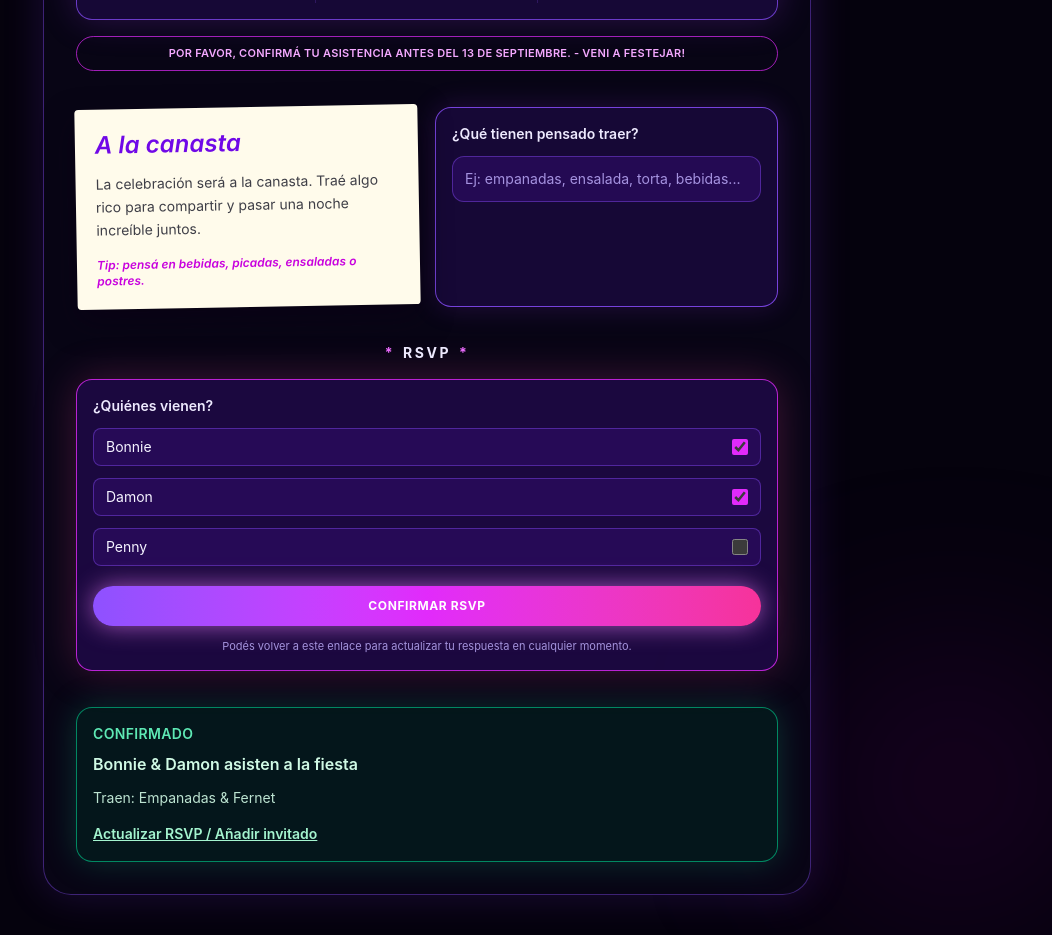
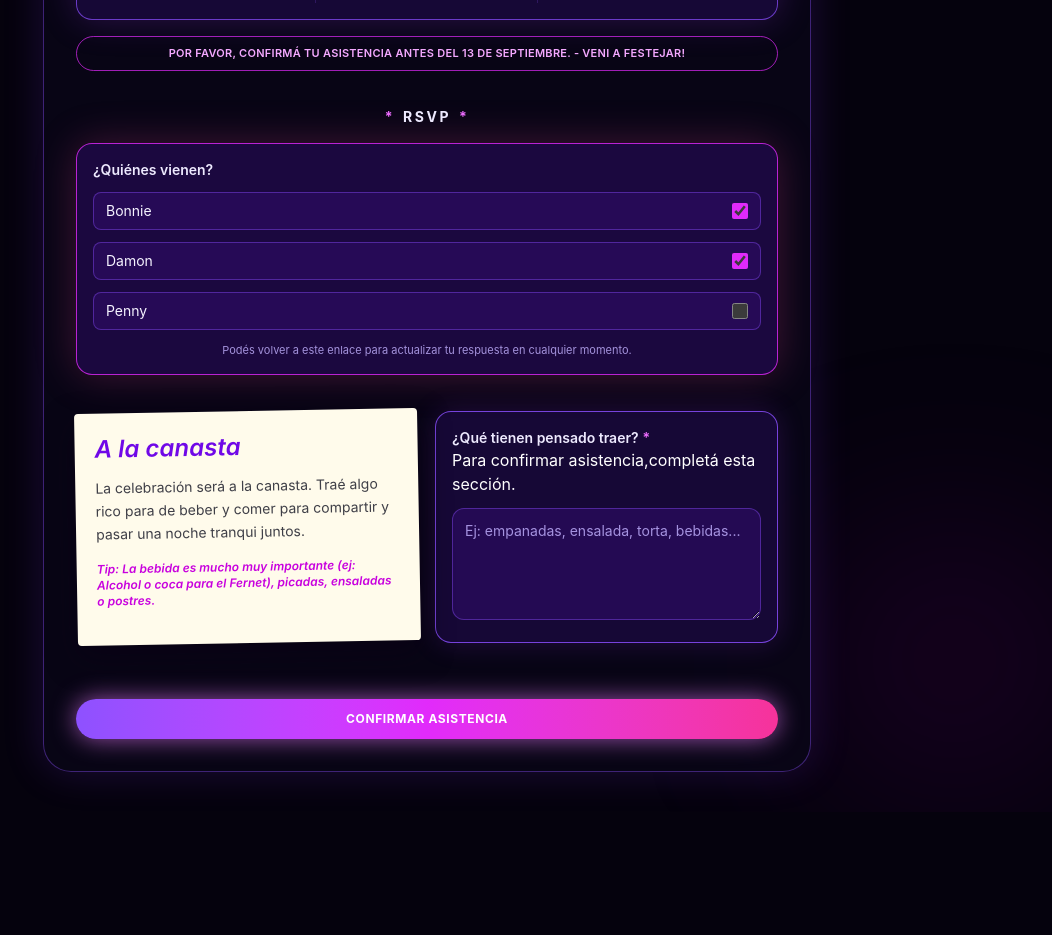
Before and after one commit to Theffy92/birthday-invitation, a React (Vite) app: page / in a window 1280 px wide. Shown: the part 840-1775 px from the top of the page, without its empty margins (213-1265 px from the left). After the commit the page ends 1652 px from the top, so only its background shows below. Built offline with nearby package versions, Linux system fonts and the light colour scheme.

Commit message:
Implement interactive RSVP and contribution flow

```diff
--- a/src/components/invitation/ConfirmationCard.jsx
+++ b/src/components/invitation/ConfirmationCard.jsx
@@ -1,13 +1,31 @@
-function ConfirmationCard({ confirmation }) {
+function ConfirmationCard({ guests, contribution, onEdit }) {
+  const guestNames = guests.map((guest) => guest.name).join(", ")
+
   return (
     <section className="rounded-2xl border border-emerald-400/60 bg-emerald-950/45 p-4 text-emerald-100 shadow-[0_0_32px_rgba(16,185,129,0.25)]">
       <p className="text-sm font-semibold uppercase tracking-wide text-emerald-300">
-        {confirmation.title}
+        Confirmado
       </p>
-      <p className="mt-2 text-base font-semibold">{confirmation.summary}</p>
-      <p className="mt-3 text-sm text-emerald-100/90">{confirmation.contribution}</p>
-      <button type="button" className="mt-4 text-sm font-semibold text-emerald-200 underline">
-        Actualizar RSVP / Añadir invitado
+      <p className="mt-2 text-base font-semibold">
+        {guests.length > 1
+          ? `${guestNames} asisten a la fiesta`
+          : guests.length === 1
+            ? `${guestNames} asiste a la fiesta`
+            : "Nadie del grupo podrá asistir"
+        }
+      </p>
+      {contribution && (
+        <p className="mt-3 text-sm text-emerald-100/90">
+          Traen: {contribution}
+        </p>
+      )}
+
+      <button
+        type="button"
+        onClick={onEdit}
+        className="mt-4 text-sm font-semibold text-emerald-200 underline"
+      >
+        Actualizar confirmación
       </button>
     </section>
   )
--- a/src/components/invitation/PotluckSection.jsx
+++ b/src/components/invitation/PotluckSection.jsx
@@ -1,4 +1,4 @@
-function PotluckSection({ contribution }) {
+function PotluckSection({ contribution, value, onChange, disabled }) {
   return (
     <section className="grid gap-4 sm:grid-cols-2">
       <article className="-rotate-1 rounded-sm bg-amber-50 p-5 text-zinc-900 shadow-[0_12px_30px_rgba(10,2,20,0.7)]">
@@ -8,10 +8,27 @@ function PotluckSection({ contribution }) {
       </article>
 
       <article className="rounded-2xl border border-violet-500/80 bg-violet-950/40 p-4 shadow-[0_0_28px_rgba(147,51,234,0.2)]">
-        <p className="text-sm font-semibold text-violet-100">{contribution.prompt}</p>
-        <div className="mt-3 rounded-xl border border-violet-500/40 bg-violet-950/60 p-3 text-sm text-violet-300/80">
-          {contribution.placeholder}
-        </div>
+        <p className="text-sm font-semibold text-violet-100">
+          {contribution.prompt}
+          <span className="ml-1 text-fuchsia-400">*</span>
+        </p>
+        {!disabled && (
+          <p>
+            Para confirmar asistencia,completá esta sección.
+          </p>
+        )}
+        <textarea
+          value={value}
+          onChange={(event) => onChange(event.target.value)}
+          placeholder={contribution.placeholder}
+          disabled={disabled}
+          className="mt-3 min-h-28 w-full resize-y rounded-xl border border-violet-500/40 bg-violet-950/60 p-3 text-sm text-violet-100 placeholder:text-violet-300/80 focus:border-fuchsia-400 focus:outline-none focus:ring-2 focus:ring-fuchsia-500/30"
+        />
+        {disabled && (
+          <p class="mt-2 text-xs text-violet-300/60">
+            Confirmá al menos una persona para completar esta sección.
+          </p>
+        )}
       </article>
     </section>
   )
--- a/src/components/invitation/RSVPSection.jsx
+++ b/src/components/invitation/RSVPSection.jsx
@@ -1,6 +1,6 @@
 import SectionTitle from "./SectionTitle"
 
-function RSVPSection({ guests }) {
+function RSVPSection({ guests, onGuestToggle }) {
   return (
     <section className="space-y-4">
       <SectionTitle>rsvp</SectionTitle>
@@ -18,19 +18,13 @@ function RSVPSection({ guests }) {
               <input
                 type="checkbox"
                 defaultChecked={guest.attending}
+                onChange={() => onGuestToggle(guest.id)}
                 className="h-4 w-4 accent-fuchsia-500"
-                readOnly
+                // readOnly
               />
             </label>
           ))}
         </div>
-
-        <button
-          type="button"
-          className="mt-5 w-full rounded-full bg-gradient-to-r from-violet-500 via-fuchsia-500 to-pink-500 px-5 py-3 text-xs font-bold uppercase tracking-wider text-white shadow-[0_0_24px_rgba(232,121,249,0.65)]"
-        >
-          Confirmar RSVP
-        </button>
 
         <p className="mt-3 text-center text-[11px] text-violet-300/80">
           Podés volver a este enlace para actualizar tu respuesta en cualquier momento.
--- a/src/data/mockInvitationData.js
+++ b/src/data/mockInvitationData.js
@@ -28,8 +28,8 @@ export const mockInvitationData = {
   contribution: {
     title: "A la canasta",
     description:
-      "La celebración será a la canasta. Traé algo rico para compartir y pasar una noche increíble juntos.",
-    idea: "Tip: pensá en bebidas, picadas, ensaladas o postres.",
+      "La celebración será a la canasta. Traé algo rico para de beber y comer para compartir y pasar una noche tranqui juntos.",
+    idea: "Tip: La bebida es mucho muy importante (ej: Alcohol o coca para el Fernet), picadas, ensaladas o postres.",
     prompt: "¿Qué tienen pensado traer?",
     placeholder: "Ej: empanadas, ensalada, torta, bebidas...",
   },
--- a/src/pages/InvitationPage.jsx
+++ b/src/pages/InvitationPage.jsx
@@ -1,3 +1,4 @@
+import { useState } from 'react'
 import ConfirmationCard from "../components/invitation/ConfirmationCard"
 import EventDetailsSection from "../components/invitation/EventDetailsSection"
 import HeroSection from "../components/invitation/HeroSection"
@@ -6,6 +7,45 @@ import RSVPSection from "../components/invitation/RSVPSection"
 import { mockInvitationData } from "../data/mockInvitationData"
 
 function InvitationPage() {
+  const [guests, setGuests] = useState(mockInvitationData.guests)
+  const [contribution, setContribution] = useState("")
+  const [isSubmitted, setIsSubmitted] = useState(false)
+
+  function handleGuestToggle(guestId) {
+    setGuests((currentGuests) => {
+        const updatedGuests = currentGuests.map((guest) =>
+          guest.id === guestId
+            ? { ...guest, attending: !guest.attending }
+            :guest
+        )
+
+        const hasAttendingGuests = updatedGuests.some((guest) => guest.attending)
+
+        if (!hasAttendingGuests) {
+          setContribution("")
+        }
+
+        return updatedGuests
+    })
+  }
+
+  function handleSubmit() {
+    if (hasAttendingGuests && !contribution.trim()) {
+      return
+    }
+
+    setIsSubmitted(true)
+  }
+
+  function handleEdit() {
+    setIsSubmitted(false)
+  }
+
+  const attendingGuests = guests.filter((guest) => guest.attending)
+  const hasAttendingGuests = guests.some((guest) => guest.attending)
+  const hasContribution = contribution.trim().length > 0
+  const canSubmit = !hasAttendingGuests || hasContribution
+
   return (
     <main className="relative min-h-screen overflow-x-hidden bg-[#05020d] px-4 py-8 text-white sm:px-6 sm:py-10">
       <div className="pointer-events-none absolute inset-0">
@@ -24,9 +64,32 @@ function InvitationPage() {
             details={mockInvitationData.eventDetails}
             rsvpDeadline={mockInvitationData.rsvpDeadline}
           />
-          <PotluckSection contribution={mockInvitationData.contribution} />
-          <RSVPSection guests={mockInvitationData.guests} />
-          <ConfirmationCard confirmation={mockInvitationData.confirmation} />
+          <RSVPSection
+            guests={guests}
+            onGuestToggle={handleGuestToggle}
+          />
+          <PotluckSection
+            contribution={mockInvitationData.contribution}
+            value={contribution}
+            onChange={setContribution}
+            disabled={!hasAttendingGuests}
+          />
+
+          <button
+          type="button"
+          onClick={handleSubmit}
+          disabled={!canSubmit}
+          className="mt-5 w-full rounded-full bg-gradient-to-r from-violet-500 via-fuchsia-500 to-pink-500 px-5 py-3 text-xs font-bold uppercase tracking-wider text-white shadow-[0_0_24px_rgba(232,121,249,0.65)]"
+          >
+            Confirmar Asistencia
+          </button>
+          {isSubmitted && (
+            <ConfirmationCard
+              guests={attendingGuests}
+              contribution={contribution}
+              onEdit={handleEdit}
+            />
+          )}
         </article>
       </div>
     </main>
```
